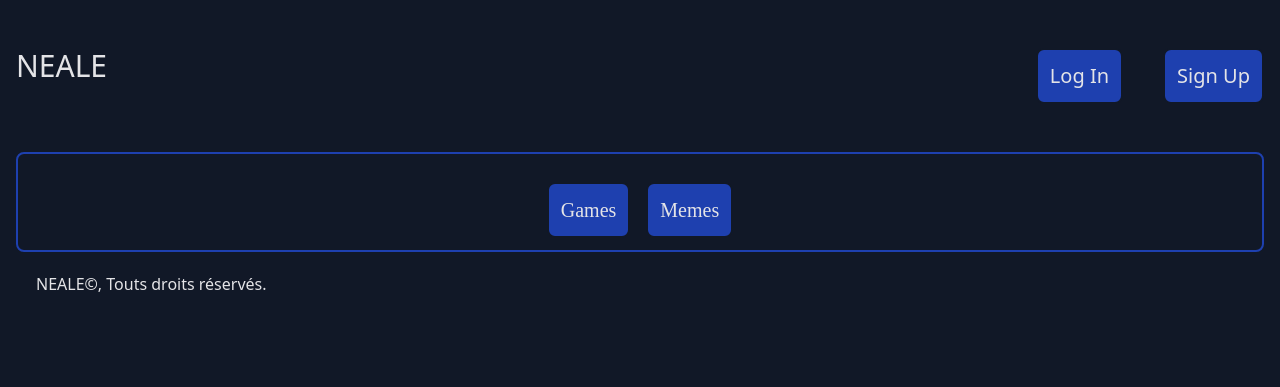
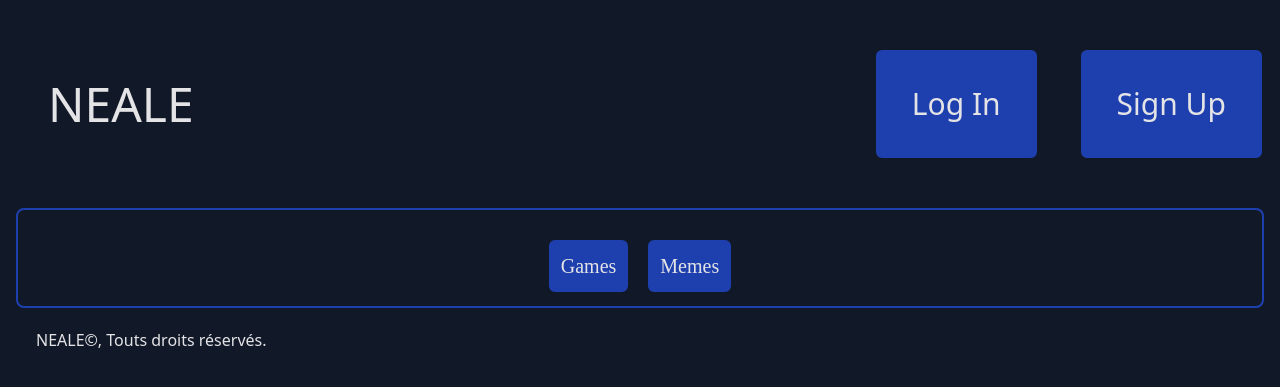
Before and after one commit to Hurlemort/NEALE, a Flask app: page / in a window 1280 px wide. Shown: the top 387 px of the page. Run offline with Flask 3, Linux system fonts and the light colour scheme; some libraries are stand-ins or nearby versions.

Commit message:
le bandeau est fix

```diff
--- a/templates/base.html
+++ b/templates/base.html
@@ -18,17 +18,17 @@
 
 
   <header class="bg-gray-900 flex justify-between py-12 ">
-    <h1 class="text-3xl"> <a href="/">NEALE</a></h1>
+    <h1 class="text-5xl p-8"> <a href="/">NEALE</a></h1>
 
     <nav>
       <ul class="flex space-x-10">
         {% if session['user'] %}
-        <li class="border-solid border-2 rounded-lg p-3 border-gray-900 hover:shadow-lg hover:text-zinc-200 hover:bg-gray-900 hover:duration-200 hover:border-blue-800 bg-blue-800 text-xl col-start-2 flex justify-center border-2"><a href="/user">Profile</a></li>
-        <li class="border-solid border-2 rounded-lg p-3 border-gray-900 hover:shadow-lg hover:text-zinc-200 hover:bg-gray-900 hover:duration-200 hover:border-blue-800 bg-blue-800 text-xl col-start-2 flex justify-center border-2"><a href="/memes/new">New Meme</a></li>
-        <li class="hover:shadow-lg hover:text-zinc-200 hover:bg-gray-900 hover:duration-200 hover:border-blue-800 bg-blue-800 text-xl col-start-2 flex justify-center border-2"><a href="/user.html"><img class='h-24' src="static/Images/icone_prof.png"/></a></li>
+        <li class="border-solid border-2 rounded-lg p-3 border-gray-900 hover:shadow-lg hover:text-zinc-200 hover:bg-gray-900 hover:duration-200 hover:border-blue-800 bg-blue-800 text-3xl col-start-2 flex justify-center border-2 p-9"><a href="/user">Profile</a></li>
+        <li class="border-solid border-2 rounded-lg p-3 border-gray-900 hover:shadow-lg hover:text-zinc-200 hover:bg-gray-900 hover:duration-200 hover:border-blue-800 bg-blue-800 text-3xl col-start-2 flex justify-center border-2 p-9"><a href="/memes/new">New Meme</a></li>
+        <li class="border-solid border-2 rounded-full p-3 border-gray-900 hover:shadow-lg hover:text-zinc-200 hover:bg-gray-900 hover:duration-200 hover:border-blue-800 bg-blue-800 text-3xl col-start-2 flex justify-center border-2"><a href="/user"><img class='h-24' src="static/Images/icone_prof.png"/></a></li>
         {% else %}
-        <li class="border-solid border-2 rounded-lg p-3 border-gray-900 hover:shadow-lg hover:text-zinc-200 hover:bg-gray-900 hover:duration-200 hover:border-blue-800 bg-blue-800 text-xl col-start-2 flex justify-center border-2"><a href="/login">Log In</a></li>
-        <li class="border-solid border-2 rounded-lg p-3 border-gray-900 hover:shadow-lg hover:text-zinc-200 hover:bg-gray-900 hover:duration-200 hover:border-blue-800 bg-blue-800 text-xl col-start-2 flex justify-center border-2"><a href="/signup">Sign Up</a></li>
+        <li class="border-solid border-2 rounded-lg p-3 border-gray-900 hover:shadow-lg hover:text-zinc-200 hover:bg-gray-900 hover:duration-200 hover:border-blue-800 bg-blue-800 text-3xl col-start-2 flex justify-center border-2 p-9"><a href="/login">Log In</a></li>
+        <li class="border-solid border-2 rounded-lg p-3 border-gray-900 hover:shadow-lg hover:text-zinc-200 hover:bg-gray-900 hover:duration-200 hover:border-blue-800 bg-blue-800 text-3xl col-start-2 flex justify-center border-2 p-9"><a href="/signup">Sign Up</a></li>
         {% endif %}
       </ul>
     </nav>
```
Also changed, not shown: templates/admin/backbase.html (+6 -6 lines).
